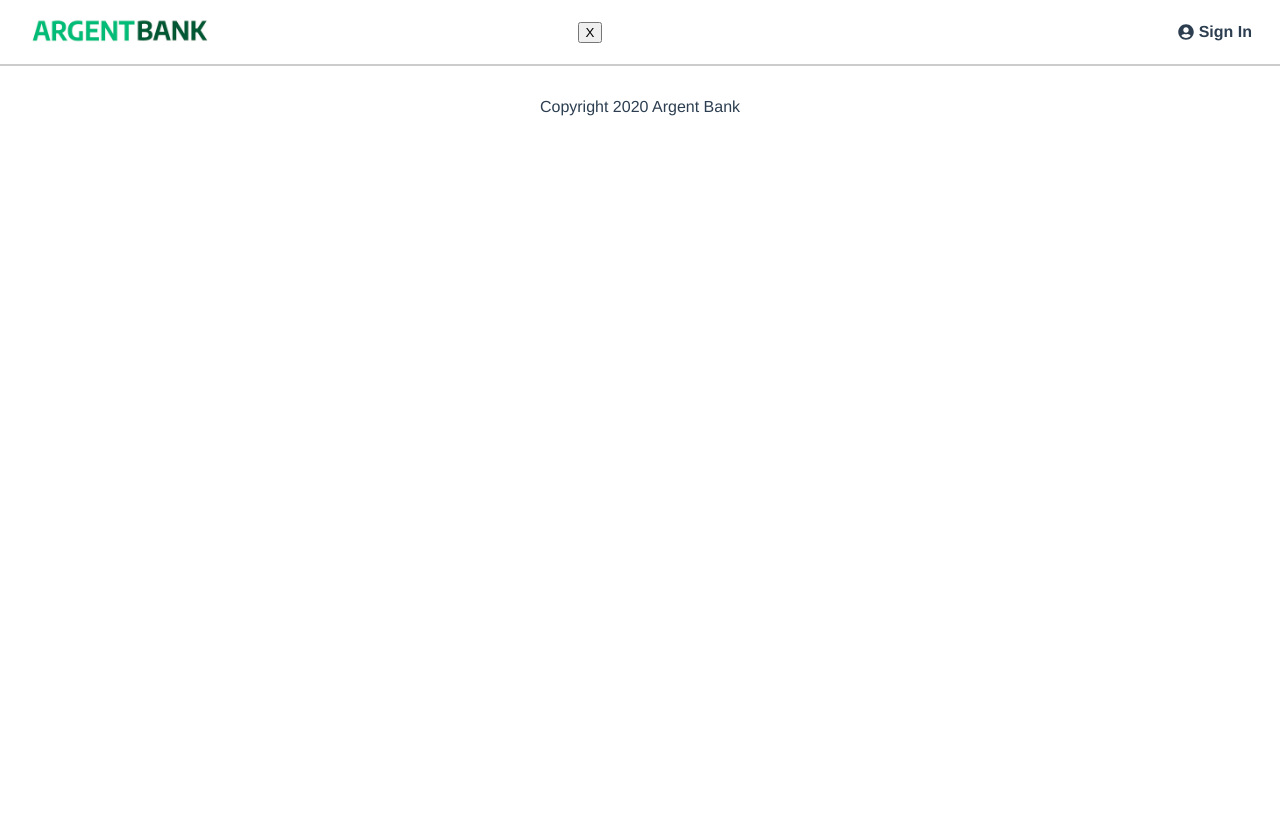
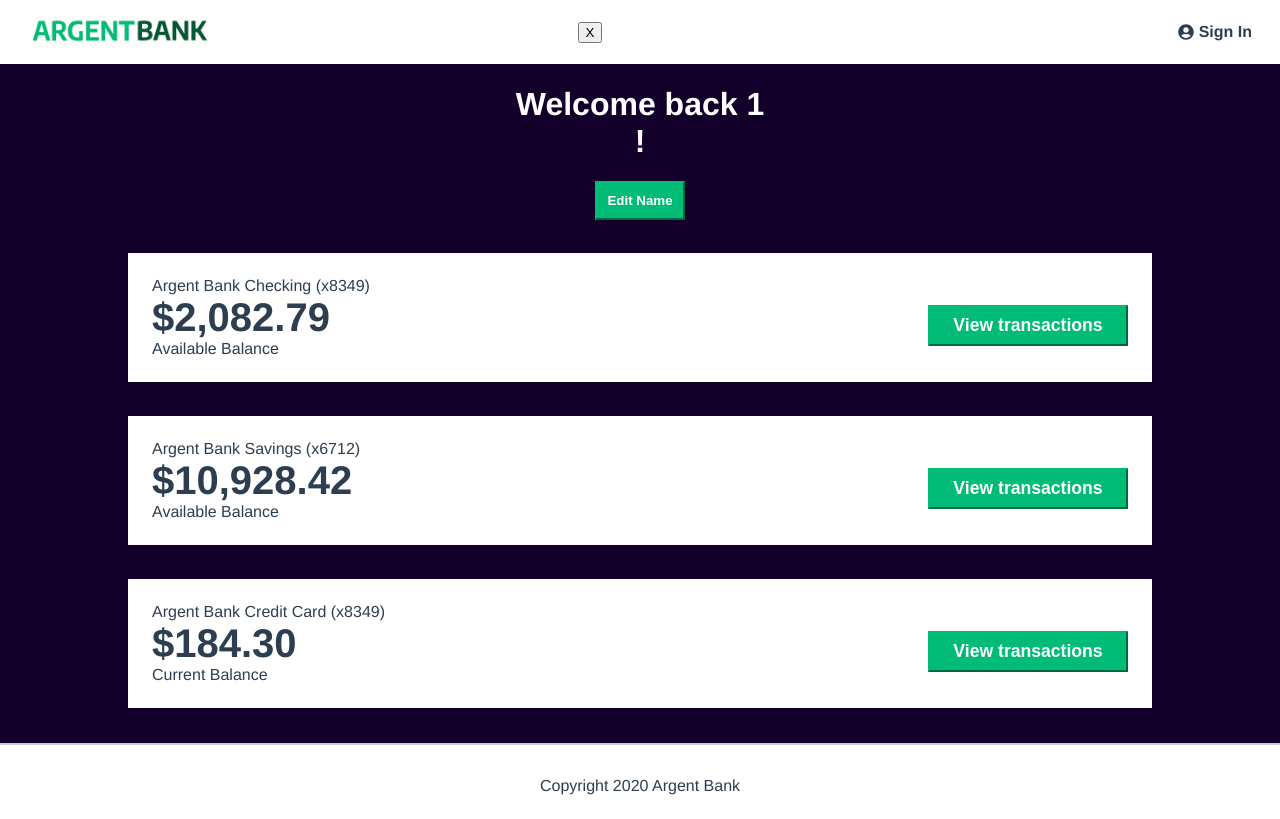
Before and after one commit to LouisDC98/LouisDaCosta_10_06102021, a React (Create React App) app: page /user/1 in a window 1280 px wide. Built offline with nearby package versions, Linux system fonts and the light colour scheme.

Commit message:
Add user page

```diff
--- /dev/null
+++ b/src/components/Count/Count.jsx
@@ -0,0 +1,69 @@
+import React from 'react';
+import styled from 'styled-components';
+
+function Count(props) {
+    const { title, montant, description } = props;
+    return (
+        <BgCount>
+            <div>
+                <TitleCount>{title}</TitleCount>
+                <MontantCount>{montant}</MontantCount>
+                <DescriptionCount>{description}</DescriptionCount>
+            </div>
+            <BtnCount>View transactions</BtnCount>
+        </BgCount>
+    );
+}
+
+const BgCount = styled.section`
+    display: block;
+    background-color: white;
+    width: 80%;
+    margin: 33px auto 34px auto;
+    padding: 1.5rem;
+    box-sizing: border-box;
+    @media (min-width: 720px) {
+        display: flex;
+        justify-content: space-between;
+    }
+`;
+
+const TitleCount = styled.p`
+    padding: 0;
+    margin: 0;
+    font-size: 1rem;
+    color: #2c3e50;
+`;
+
+const MontantCount = styled.p`
+    padding: 0;
+    margin: 0;
+    font-size: 2.5rem;
+    font-weight: bold;
+    color: #2c3e50;
+`;
+
+const DescriptionCount = styled.p`
+    padding: 0;
+    margin: 0;
+    font-size: 1rem;
+    color: #2c3e50;
+`;
+
+const BtnCount = styled.button`
+    height: 41px;
+    width: 100%;
+    padding: 8px;
+    font-size: 1.1rem;
+    font-weight: bold;
+    margin-top: 16px;
+    border-color: #00bc77;
+    background-color: #00bc77;
+    color: #fff;
+    @media (min-width: 720px) {
+        width: 200px;
+        margin-top: 28px;
+    }
+`;
+
+export default Count;
--- /dev/null
+++ b/src/components/EditName/EditName.jsx
@@ -0,0 +1,25 @@
+import React from 'react';
+import styled from 'styled-components';
+
+function EditName() {
+    return (
+        <ShapeEdit>
+            <EditBtn>Edit Name</EditBtn>
+        </ShapeEdit>
+    );
+}
+
+const ShapeEdit = styled.div`
+    display: flex;
+    justify-content: center;
+`;
+
+const EditBtn = styled.button`
+    background-color: #00bc77;
+    border-color: #00bc77;
+    color: white;
+    padding: 10px;
+    font-weight: bold;
+`;
+
+export default EditName;
--- a/src/pages/Router.js
+++ b/src/pages/Router.js
@@ -2,6 +2,7 @@ import React from 'react';
 import { Switch, Route } from 'react-router-dom';
 import homePage from './homePage/homePage.jsx';
 import loginPage from './loginPage/loginPage.jsx';
+import userPage from './userPage/userPage.jsx';
 
 class Router extends React.Component {
     render() {
@@ -14,6 +15,10 @@ class Router extends React.Component {
             {
                 path: '/login',
                 component: loginPage
+            },
+            {
+                path: '/user/:id',
+                component: userPage
             }
         ];
         return (
--- /dev/null
+++ b/src/pages/userPage/userPage.jsx
@@ -0,0 +1,48 @@
+import React from 'react';
+import styled from 'styled-components';
+import { useParams } from 'react-router';
+import EditName from 'components/EditName/EditName';
+import Count from 'components/Count/Count';
+
+function UserPage() {
+    let history = useParams();
+
+    return (
+        <BgUserPage>
+            <TitleUserPage>Welcome back {history.id} !</TitleUserPage>
+            <EditName />
+            <Count
+                montant={'$2,082.79'}
+                title={'Argent Bank Checking (x8349)'}
+                description={'Available Balance'}
+            />
+            <Count
+                montant={'$10,928.42'}
+                title={'Argent Bank Savings (x6712)'}
+                description={'Available Balance'}
+            />
+            <Count
+                montant={'$184.30'}
+                title={'Argent Bank Credit Card (x8349)'}
+                description={'Current Balance'}
+            />
+        </BgUserPage>
+    );
+}
+
+const BgUserPage = styled.div`
+    background-color: #12002b;
+    padding-bottom: 1px;
+`;
+
+const TitleUserPage = styled.h1`
+    font-size: 2rem;
+    text-align: center;
+    padding-top: 22px;
+    padding-bottom: 21px;
+    margin: 0 auto;
+    color: white;
+    width: 250px;
+`;
+
+export default UserPage;
```
